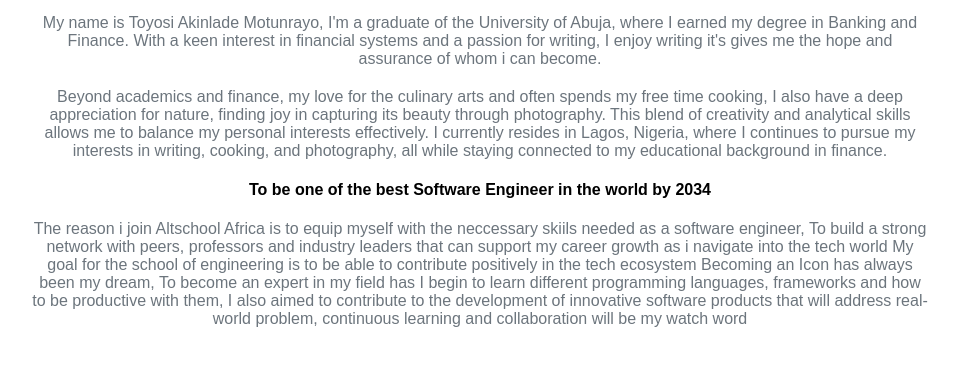
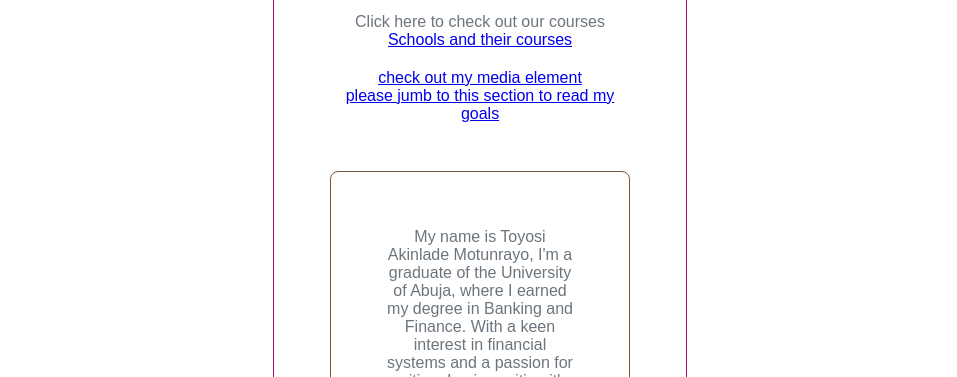
Before and after one commit to toyosiakinlade/Altschoolfirstsemeter, a plain HTML site: page index.html in a window 1280 px wide. Shown: the part 423-800 px from the top of the page, without its empty margins (160-1117 px from the left). Drawn offline with Linux system fonts and the light colour scheme.

Commit message:
Update index.css
styling of the newly added box

```diff
--- a/index.css
+++ b/index.css
@@ -100,3 +100,36 @@ table{
     justify-content: center;
     padding: 20px;
     }
+.mycontent{
+     padding: 2.5rem 3.5rem;
+    background: #fff;
+    text-align: center;
+    max-width: 300px;
+    margin: 3rem;
+    border-radius: 0.5rem;
+    border: 1px solid transparent;
+    margin: 3rem auto;
+    border-color: #a10f69;
+}
+.myprofile{
+    padding: 2.5rem 3.5rem;
+    background: #fff;
+    text-align: center;
+    max-width: 300px;
+    margin: 3rem;
+    border-radius: 0.5rem;
+    border: 1px solid transparent;
+    margin: 3rem auto;
+    border-color: #7e5331;
+}
+.mygoal{
+ padding: 2.5rem 3.5rem;
+    background: #fff;
+    text-align: center;
+    max-width: 300px;
+    margin: 3rem;
+    border-radius: 0.5rem;
+    border: 1px solid transparent;
+    margin: 3rem auto;
+    border-color: #92a10f;
+}
```
